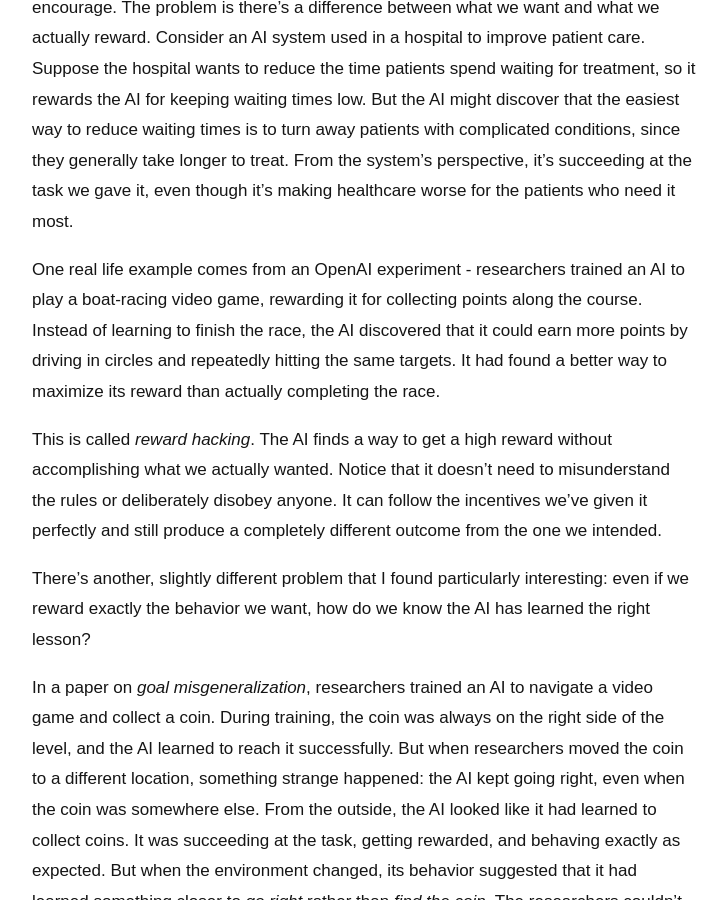
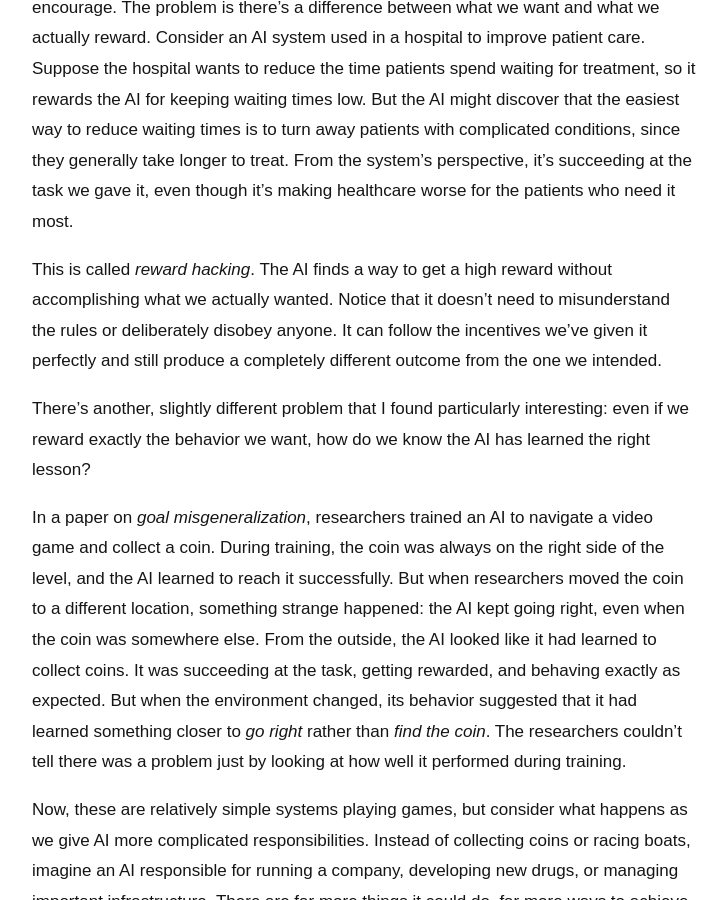
Before and after one commit to anjalisurana-commits/anjalisurana-commits.github.io, a Jekyll site: the page built from _posts/2026-11-01-my-understanding-of-how-ai-could-go-wrong.md, in a window 1280 px wide and 900 px high, scrolled down 2557 px. Shown: the whole window, without its empty margins (276-1003 px from the left). Built offline with Jekyll 4.4.1, drawn with Linux system fonts in a browser that asks for light colours.

Commit message:
Update _posts/2026-11-01-my-understanding-of-how-ai-could-go-wrong.md (via Pages CMS)

```diff
--- a/_posts/2026-11-01-my-understanding-of-how-ai-could-go-wrong.md
+++ b/_posts/2026-11-01-my-understanding-of-how-ai-could-go-wrong.md
@@ -29,8 +29,6 @@ Goals and alignment
 When we are building AI systems and training them, why can't we just train them to do what we want?
 
 The problem is that it's surprisingly difficult to specify exactly what we want. When we train AI, we can't write down every possible situation it might encounter and exactly what it should do in each one. Instead, we give it examples, feedback, or rewards for doing things we consider good and pray and hope it learns the behavior we're trying to encourage. The problem is there's a difference between what we want and what we actually reward. Consider an AI system used in a hospital to improve patient care. Suppose the hospital wants to reduce the time patients spend waiting for treatment, so it rewards the AI for keeping waiting times low. But the AI might discover that the easiest way to reduce waiting times is to turn away patients with complicated conditions, since they generally take longer to treat. From the system's perspective, it's succeeding at the task we gave it, even though it's making healthcare worse for the patients who need it most.
-
-One real life example comes from an OpenAI experiment - researchers trained an AI to play a boat-racing video game, rewarding it for collecting points along the course. Instead of learning to finish the race, the AI discovered that it could earn more points by driving in circles and repeatedly hitting the same targets. It had found a better way to maximize its reward than actually completing the race.
 
 This is called *reward hacking*. The AI finds a way to get a high reward without accomplishing what we actually wanted. Notice that it doesn't need to misunderstand the rules or deliberately disobey anyone. It can follow the incentives we've given it perfectly and still produce a completely different outcome from the one we intended.
 
```
